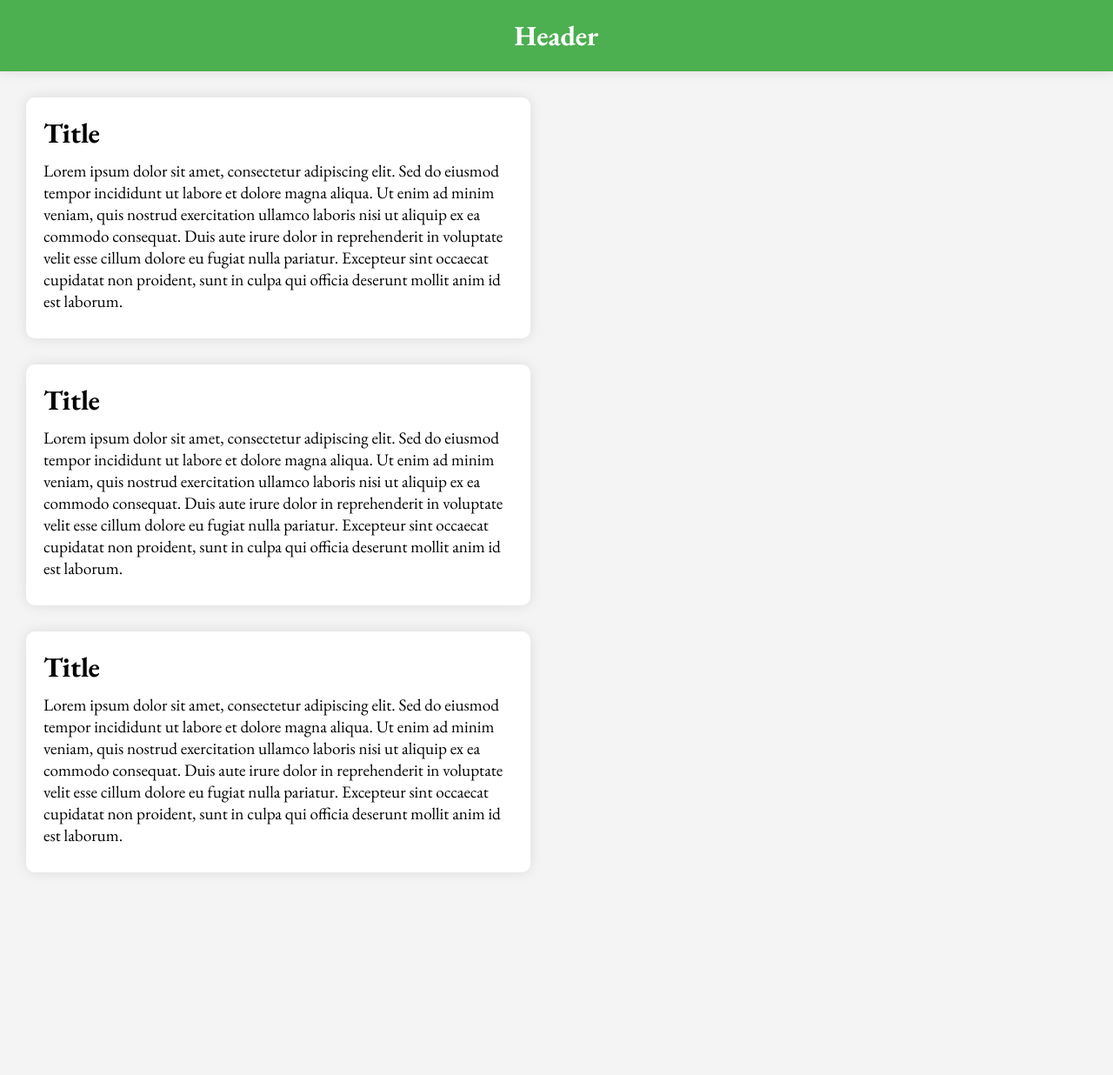
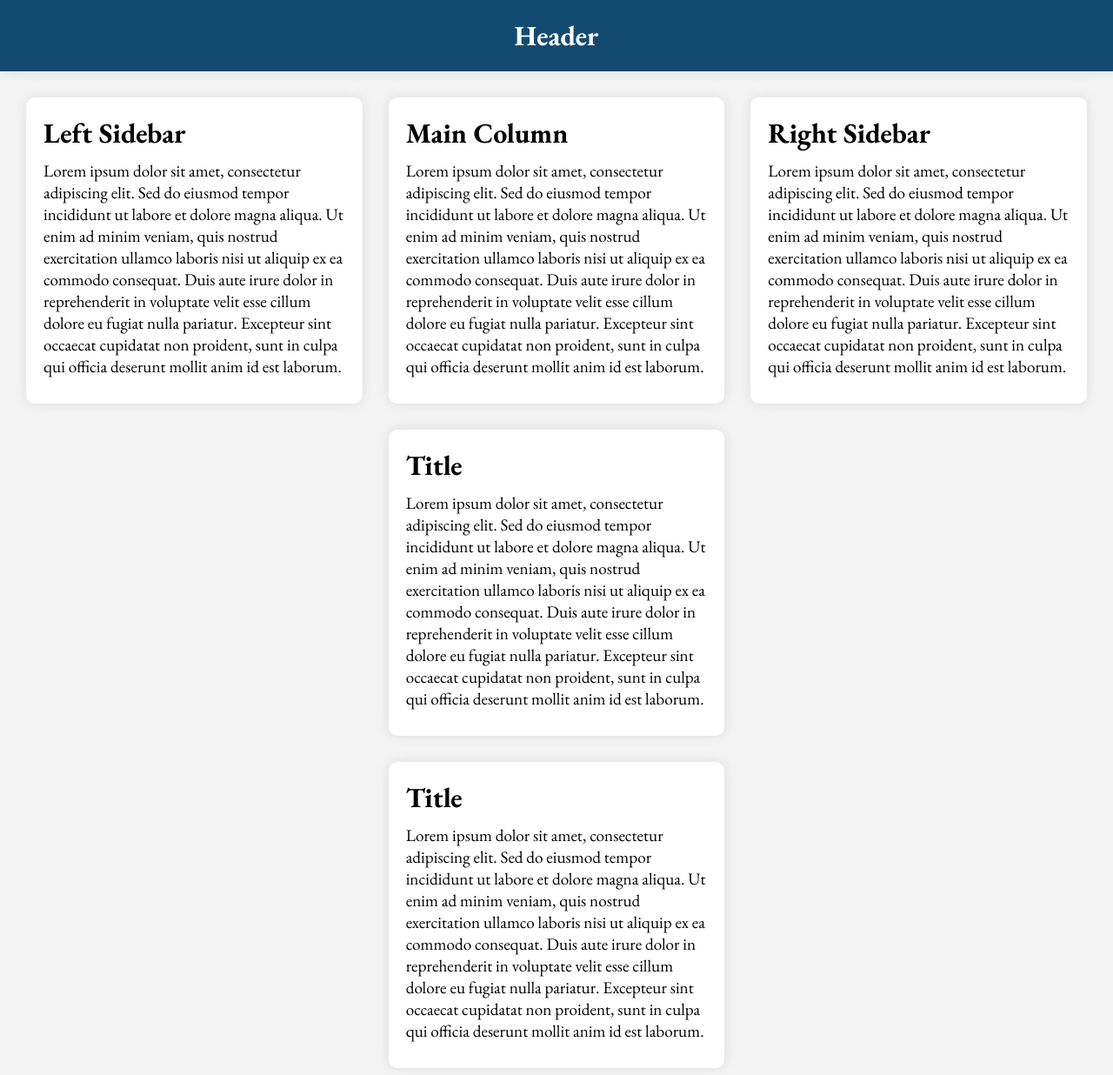
Before and after one commit to aretesatori/simple-website, a plain HTML site: page index.html in a window 1280 px wide. Shown: the whole page at 87% size. Before the commit the page ends 1033 px from the top, so only its background shows below. Drawn offline with nearby package versions, Linux system fonts and the light colour scheme.

Commit message:
Update documentation

```diff
--- a/index.html
+++ b/index.html
@@ -5,7 +5,7 @@
     <meta charset="UTF-8">
     <meta name="viewport" content="width=device-width, initial-scale=1.0">
     <title>Simple Website Design</title>
-    <script src="https://polyfill.io/v3/polyfill.min.js?features=es6"></script>
+    <!-- <script src="https://polyfill.io/v3/polyfill.min.js?features=es6"></script> -->
     <script id="MathJax-script" async src="https://cdn.jsdelivr.net/npm/mathjax@3/es5/tex-mml-chtml.js"></script>
     <style>
         @import url('https://fonts.googleapis.com/css2?family=EB+Garamond:ital,wght@0,400..800;1,400..800&display=swap');
@@ -17,44 +17,46 @@
         }
 
         body {
-            /* font-family: Arial, sans-serif; */
             font-family: "EB Garamond", serif;
             font-optical-sizing: auto;
             font-weight: 400;
             font-style: normal;
-
             background-color: #f4f4f4;
         }
 
         header {
-            background-color: #4CAF50;
+            /* background-color: #4CAF50; */
+            background-color: #134B70;
             color: white;
-            /* padding: 20px; */
             width: 100%;
             text-align: center;
             box-shadow: 0px 0px 15px rgba(0, 0, 0, 0.1);
             padding: 20px 0px;
         }
 
+        .container {
+            display: flex;
+            flex-direction: row;
+        }
+
         .main-column {
             display: flex;
             flex-direction: column;
             align-items: center;
-
-            width: 50vw;
-            padding: 0 30px;
+            /* padding: 0 30px; */
+            /* flex-grow: 2; */
+            /* Ocupa el doble que las barras laterales */
         }
 
         section {
             margin: 30px 0;
         }
 
-        .main-section {
+        .section-box {
             background-color: white;
             padding: 20px 20px;
             border-radius: 10px;
             box-shadow: 0px 0px 15px rgba(0, 0, 0, 0.1);
-
             width: 100%;
         }
 
@@ -62,9 +64,32 @@
             font-size: 2em;
         }
 
-        .main-section p {
+        .section-box p {
             font-size: 1.2em;
             margin: 10px 0px;
+        }
+
+        .left-sidebar,
+        .right-sidebar {
+            display: flex;
+            flex-direction: column;
+            align-items: center;
+
+            padding: 0 30px;
+            /* flex-grow: 1; */
+            /* Las barras laterales ocupan el mismo espacio */
+        }
+
+        .container:nth-of-type(1) {
+            flex-grow: 1;
+        }
+
+        .container:nth-of-type(2) {
+            flex-grow: 2;
+        }
+
+        .container:nth-of-type(3) {
+            flex-grow: 1;
         }
     </style>
 </head>
@@ -73,34 +98,13 @@
     <header>
         <h1>Header</h1>
     </header>
-
-    <div class="main-column">
+    <div class="container">
+        <div class="left-sidebar flex-item">
             <main>
-            <section class="main-section">
-                <h1 class="title">Title</h1>
-                <p>Lorem ipsum dolor sit amet, consectetur adipiscing elit. Sed do eiusmod tempor incididunt ut labore
-                    et
-                    dolore magna aliqua. Ut enim ad minim veniam, quis nostrud exercitation ullamco laboris nisi ut
-                    aliquip
-                    ex ea commodo consequat. Duis aute irure dolor in reprehenderit in voluptate velit esse cillum
-                    dolore eu
-                    fugiat nulla pariatur. Excepteur sint occaecat cupidatat non proident, sunt in culpa qui officia
-                    deserunt mollit anim id est laborum.</p>
-            </section>
-            <section class="main-section">
-                <h1 class="title">Title</h1>
-                <p>Lorem ipsum dolor sit amet, consectetur adipiscing elit. Sed do eiusmod tempor incididunt ut labore
-                    et
-                    dolore magna aliqua. Ut enim ad minim veniam, quis nostrud exercitation ullamco laboris nisi ut
-                    aliquip
-                    ex ea commodo consequat. Duis aute irure dolor in reprehenderit in voluptate velit esse cillum
-                    dolore eu
-                    fugiat nulla pariatur. Excepteur sint occaecat cupidatat non proident, sunt in culpa qui officia
-                    deserunt mollit anim id est laborum.</p>
-            </section>
-            <section class="main-section">
-                <h1 class="title">Title</h1>
-                <p>Lorem ipsum dolor sit amet, consectetur adipiscing elit. Sed do eiusmod tempor incididunt ut labore
+                <section class="section-box">
+                    <h1 class="title">Left Sidebar</h1>
+                    <p>Lorem ipsum dolor sit amet, consectetur adipiscing elit. Sed do eiusmod tempor incididunt ut
+                        labore
                         et
                         dolore magna aliqua. Ut enim ad minim veniam, quis nostrud exercitation ullamco laboris nisi ut
                         aliquip
@@ -111,7 +115,63 @@
                 </section>
             </main>
         </div>
-
+        <div class="main-column flex-item">
+            <main>
+                <section class="section-box">
+                    <h1 class="title">Main Column</h1>
+                    <p>Lorem ipsum dolor sit amet, consectetur adipiscing elit. Sed do eiusmod tempor incididunt ut
+                        labore
+                        et
+                        dolore magna aliqua. Ut enim ad minim veniam, quis nostrud exercitation ullamco laboris nisi ut
+                        aliquip
+                        ex ea commodo consequat. Duis aute irure dolor in reprehenderit in voluptate velit esse cillum
+                        dolore eu
+                        fugiat nulla pariatur. Excepteur sint occaecat cupidatat non proident, sunt in culpa qui officia
+                        deserunt mollit anim id est laborum.</p>
+                </section>
+                <section class="section-box">
+                    <h1 class="title">Title</h1>
+                    <p>Lorem ipsum dolor sit amet, consectetur adipiscing elit. Sed do eiusmod tempor incididunt ut
+                        labore
+                        et
+                        dolore magna aliqua. Ut enim ad minim veniam, quis nostrud exercitation ullamco laboris nisi ut
+                        aliquip
+                        ex ea commodo consequat. Duis aute irure dolor in reprehenderit in voluptate velit esse cillum
+                        dolore eu
+                        fugiat nulla pariatur. Excepteur sint occaecat cupidatat non proident, sunt in culpa qui officia
+                        deserunt mollit anim id est laborum.</p>
+                </section>
+                <section class="section-box">
+                    <h1 class="title">Title</h1>
+                    <p>Lorem ipsum dolor sit amet, consectetur adipiscing elit. Sed do eiusmod tempor incididunt ut
+                        labore
+                        et
+                        dolore magna aliqua. Ut enim ad minim veniam, quis nostrud exercitation ullamco laboris nisi ut
+                        aliquip
+                        ex ea commodo consequat. Duis aute irure dolor in reprehenderit in voluptate velit esse cillum
+                        dolore eu
+                        fugiat nulla pariatur. Excepteur sint occaecat cupidatat non proident, sunt in culpa qui officia
+                        deserunt mollit anim id est laborum.</p>
+                </section>
+            </main>
+        </div>
+        <div class="right-sidebar flex-item">
+            <main>
+                <section class="section-box">
+                    <h1 class="title">Right Sidebar</h1>
+                    <p>Lorem ipsum dolor sit amet, consectetur adipiscing elit. Sed do eiusmod tempor incididunt ut
+                        labore
+                        et
+                        dolore magna aliqua. Ut enim ad minim veniam, quis nostrud exercitation ullamco laboris nisi ut
+                        aliquip
+                        ex ea commodo consequat. Duis aute irure dolor in reprehenderit in voluptate velit esse cillum
+                        dolore eu
+                        fugiat nulla pariatur. Excepteur sint occaecat cupidatat non proident, sunt in culpa qui officia
+                        deserunt mollit anim id est laborum.</p>
+                </section>
+            </main>
+        </div>
+    </div>
     <script></script>
 </body>
 
```
Lines whose indentation alone changed are shown as unchanged.
